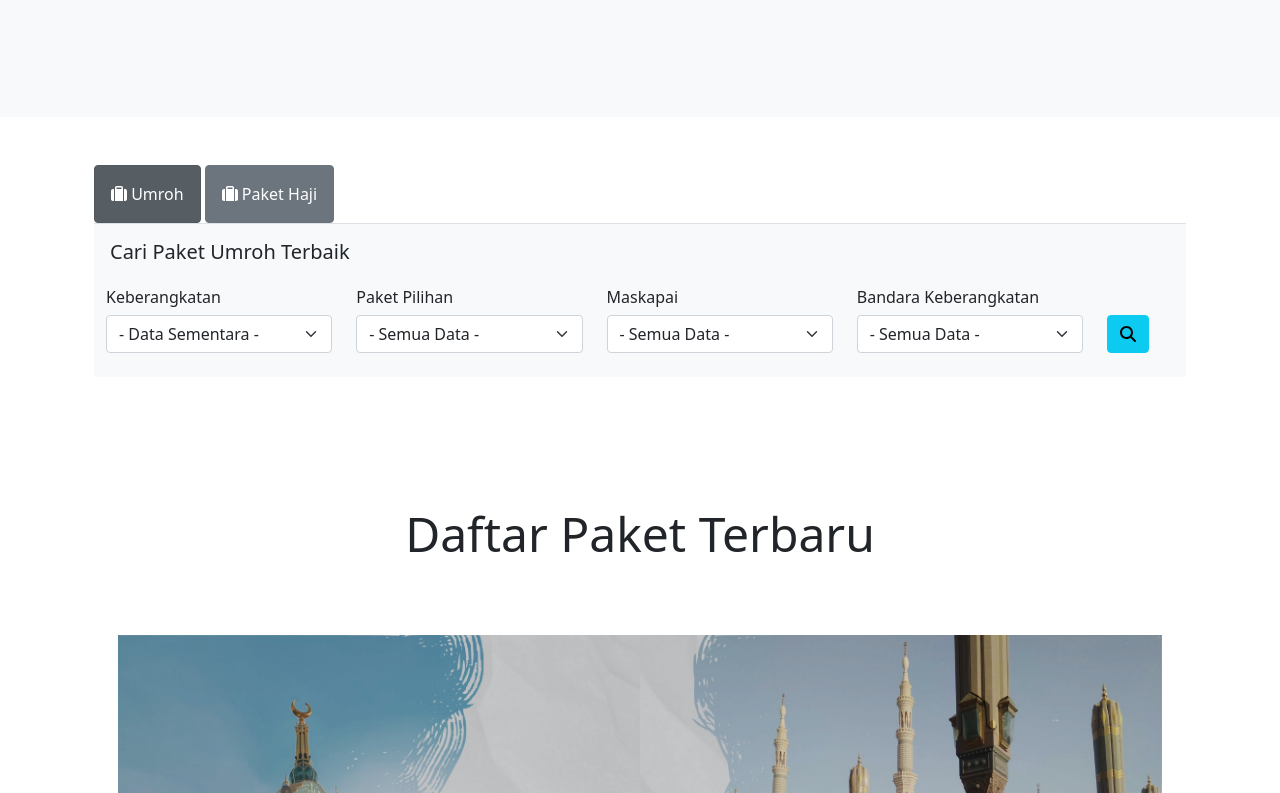
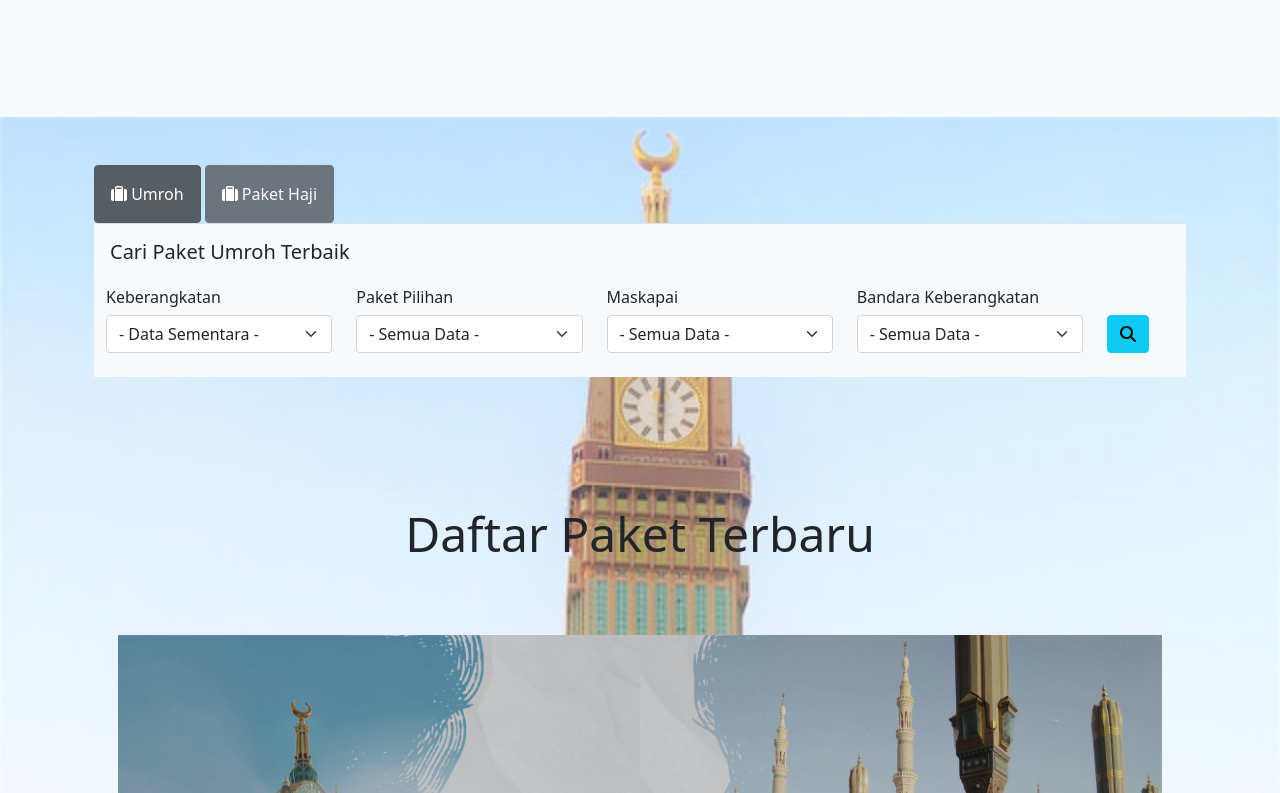
Before and after one commit to muhammadwinanda/travelumroh, a plain HTML site: page index.html in a window 1280 px wide. Shown: the part 1007-1800 px from the top of the page. Drawn offline with nearby package versions, Linux system fonts and the light colour scheme; the site is published under a folder, as on GitHub Pages, so addresses that start at the root find nothing.

Commit message:
versi 1.0.2

```diff
--- a/index.html
+++ b/index.html
@@ -88,7 +88,7 @@
             </div>
         </section>
 
-        <div id="pembungkus" style="background-image: url('/assets/custom/kabah2.jpg');">
+        <div id="pembungkus" style="background-image: url('assets/custom/kabah2.jpg');">
              <!-- Callout-->
             <section class="py-5" id="filter">
                 <div class="container px-4 text-center">
```
